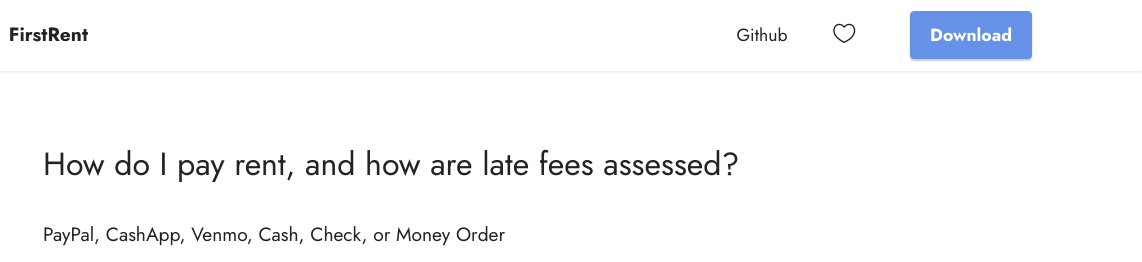
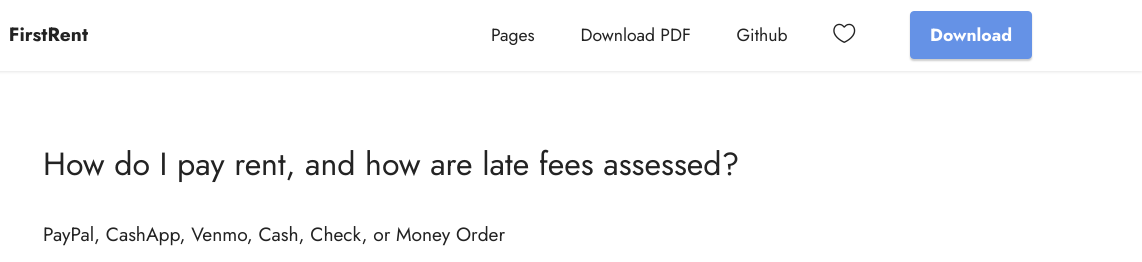
Before and after one commit to michaelsboost/FirstRent, a plain HTML site: page index.html in a window 1280 px wide. Shown: the top 262 px of the page, 138-1280 px from the left. Drawn offline with Linux system fonts and the light colour scheme; files whose address does not match are found by name.

Commit message:
Update index.html

```diff
--- a/index.html
+++ b/index.html
@@ -53,6 +53,12 @@
           <div class="collapse navbar-collapse" id="navbarSupportedContent">
             <ul class="navbar-nav nav-dropdown" data-app-modern-menu="true">
               <li class="nav-item">
+                <a class="nav-link link text-black display-4" href="pages.zip" download="firstrent-pages.zip">Pages</a>
+              </li>
+              <li class="nav-item">
+                <a class="nav-link link text-black display-4" href="pdf.zip" download="firstrent-pdf.zip">Download PDF</a>
+              </li>
+              <li class="nav-item">
                 <a class="nav-link link text-black display-4" href="https://github.com/michaelsboost/FirstRent/" target="_blank">Github</a>
               </li>
               <li class="nav-item">
@@ -61,7 +67,9 @@
             </ul>
             <div class="navbar-buttons mbr-section-btn">
               <a class="btn btn-primary display-4" id="download">
-              Download</a></div>
+                Download
+              </a>
+            </div>
           </div>
         </div>
       </nav>
```
